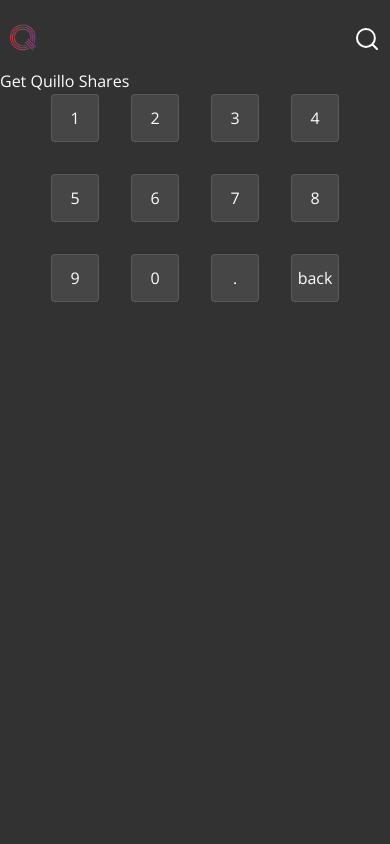
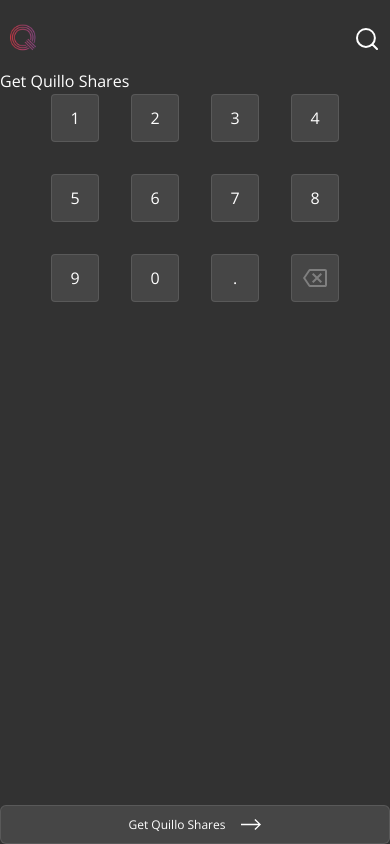
Before and after one commit to amschel99/Quillo, a React Native app in the folder src/quillo_frontend/: screen /buyshares in a window 390 px wide. Built offline with nearby package versions, Linux system fonts and the light colour scheme.

Commit message:
feat: Add BackSpaceIcon and Button components

```diff
--- a/src/quillo_frontend/assets/icons.tsx
+++ b/src/quillo_frontend/assets/icons.tsx
@@ -160,3 +160,23 @@
     </Svg>
   );
 };
+
+export const BackSpaceIcon = ({
+  iconWidth,
+  iconHeight,
+  iconColor,
+}: iconProps): JSX.Element => {
+  return (
+    <Svg
+      width={iconWidth ?? 24}
+      height={iconHeight ?? 18}
+      viewBox="0 0 24 18"
+      fill="none"
+    >
+      <Path
+        d="M19 12.59L17.59 14L14 10.41L10.41 14L9 12.59L12.59 9L9 5.41L10.41 4L14 7.59L17.59 4L19 5.41L15.41 9L19 12.59ZM22 0C22.5304 0 23.0391 0.210714 23.4142 0.585786C23.7893 0.960859 24 1.46957 24 2V16C24 16.5304 23.7893 17.0391 23.4142 17.4142C23.0391 17.7893 22.5304 18 22 18H7C6.31 18 5.77 17.64 5.41 17.11L0 9L5.41 0.88C5.77 0.35 6.31 0 7 0H22ZM22 2H7L2.28 9L7 16H22V2Z"
+        fill={iconColor ?? "#7F7F7F"}
+      />
+    </Svg>
+  );
+};
--- a/src/quillo_frontend/components/global/KeyBoardComponent.tsx
+++ b/src/quillo_frontend/components/global/KeyBoardComponent.tsx
@@ -1,6 +1,7 @@
 import { StyleSheet, Text, TouchableOpacity, View } from "react-native";
 import React from "react";
 import { colors, textbold } from "../../assets/constants";
+import { BackSpaceIcon } from "../../assets/icons";
 
 export const KeyBoardComponent = (): JSX.Element => {
   return (
@@ -44,7 +45,7 @@
           <Text style={textbold}>.</Text>
         </TouchableOpacity>
         <TouchableOpacity style={styles.item}>
-          <Text style={textbold}>back</Text>
+          <BackSpaceIcon />
         </TouchableOpacity>
       </View>
     </View>
--- a/src/quillo_frontend/screens/investor/BuySharesScreen.tsx
+++ b/src/quillo_frontend/screens/investor/BuySharesScreen.tsx
@@ -4,8 +4,10 @@
 import type { NativeStackScreenProps } from "@react-navigation/native-stack";
 import { RootStackParamList } from "../../navigation";
 import { AppHeader } from "../../components/global/AppHeader";
+import { Button } from "../../components/global/Button";
 import { KeyBoardComponent } from "../../components/global/KeyBoardComponent";
 import { screenstyle, textbold } from "../../assets/constants";
+import { ArrowRightIcon } from "../../assets/icons";
 
 type buysharesProps = NativeStackScreenProps<RootStackParamList, "buyshares">;
 
@@ -17,14 +19,21 @@
 
   const goBack = (): void => navigation.goBack();
 
+  const handlePress = () => {};
+
   return (
     <SafeAreaView style={styles.screenContainer}>
       <AppHeader renderSearch={true} />
-
       <ScrollView>
         <Text style={textbold}>Get Quillo Shares</Text>
         <KeyBoardComponent />
       </ScrollView>
+      <Button
+        dpText={"Get Quillo Shares"}
+        dpIcon={<ArrowRightIcon />}
+        isDisabled={false}
+        onPressFunc={handlePress}
+      />
     </SafeAreaView>
   );
 }
```
